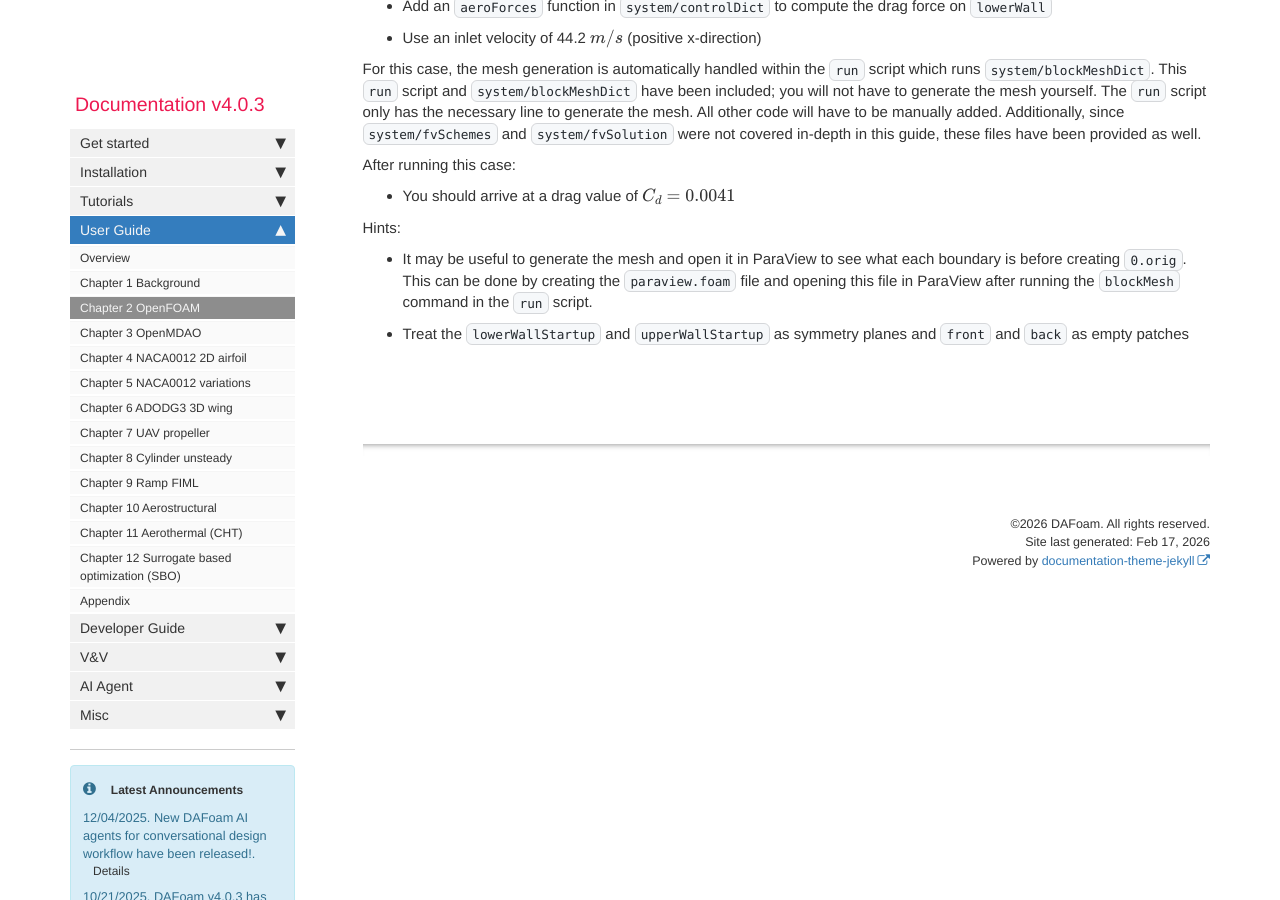
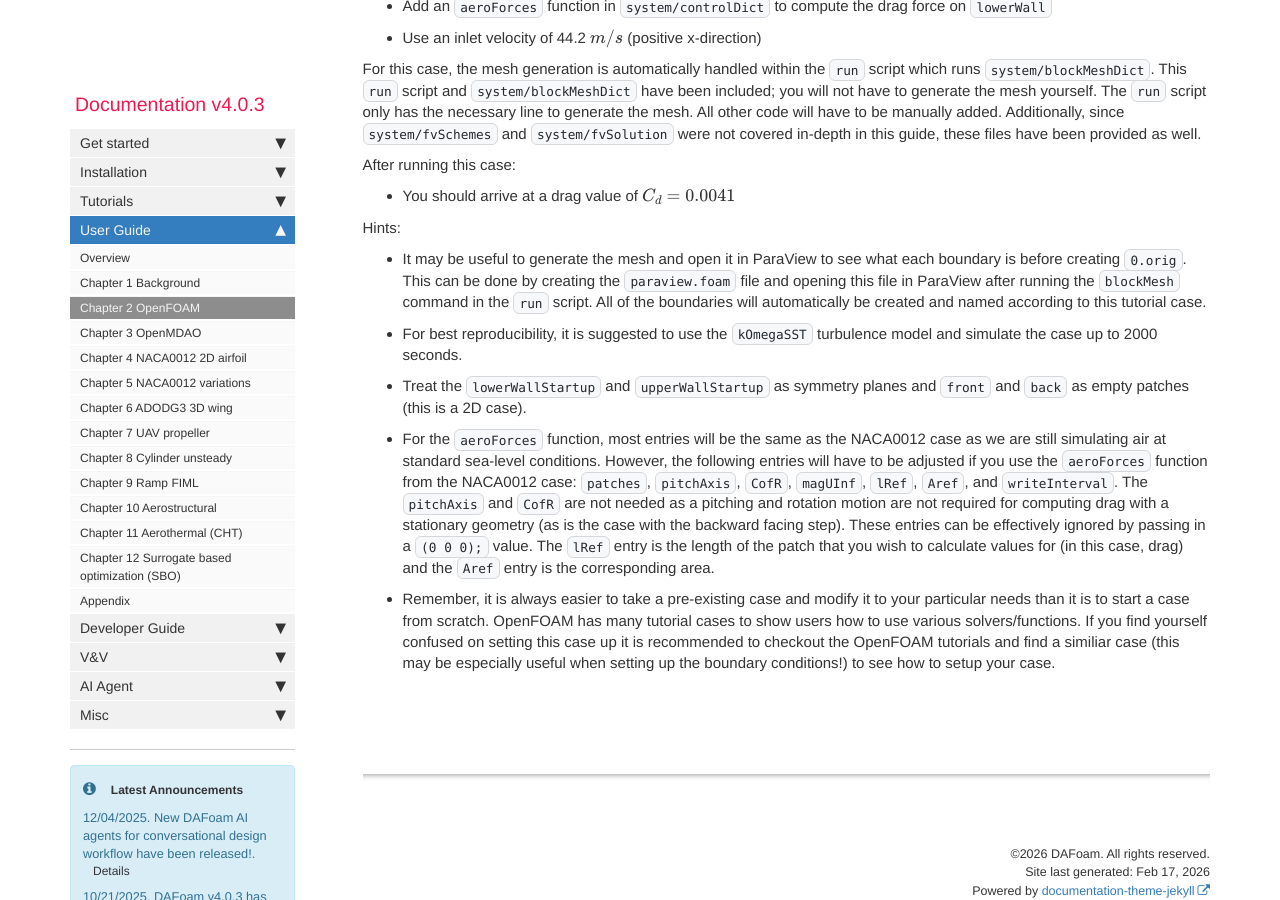
Before and after one commit to DAFoam/DAFoam.github.io, a Jekyll site: the page built from pages/mydoc/mydoc_user_guide_openfoam.md, in a window 1280 px wide and 900 px high, scrolled down 16402 px. Built offline with Jekyll 4.4.1, drawn with Linux system fonts in a browser that asks for light colours; comment, search, counter and statistics services are not loaded.

Commit message:
updating with a few changes to the OpenFOAM user guide hints and correcting links

```diff
--- a/pages/mydoc/mydoc_user_guide_openfoam.md
+++ b/pages/mydoc/mydoc_user_guide_openfoam.md
@@ -22,7 +22,7 @@ After reading this chapter, you should be able to:
 OpenFOAM (Open-source Field Operation And Manipulation) is a free open-source finite-volume CFD solver. OpenFOAM is primarily written in C++ and comes with libraries to help facilitate numerical operations on field values. OpenFOAM also has a wide range of utilities for pre- and post-processing, such as mesh generation/quality checks and support for ParaView (for post-process visualization). There are three main branches of OpenFOAM: ESI OpenCFD, The OpenFOAM Foundation, and Extended Project. DAFoam only supports the ESI OpenCFD version, the OpenFOAM version discussed within this document.
 
 ### Follow Along
-This document contains basic information related to setting up OpenFOAM for the steady-state [NACA0012 simulation](https://github.com/DAFoam/user_guide_files/tree/main/Chapter2_OpenFOAM). We will discuss every file within this case in an effort to clarify the various aspects of OpenFOAM.
+This document contains basic information related to setting up OpenFOAM for the steady-state [NACA0012 simulation](https://github.com/DAFoam/user_guide_files/tree/main/Chapter2_OpenFOAM/NACA0012). We will discuss every file within this case in an effort to clarify the various aspects of OpenFOAM.
 
 To help with clarity, below is the file/folder structure for the NACA0012 case. As a general overview: `0.orig` contains boundary conditions and initial field values, `constant` handles flow properties (such as turbulence model and fluid modeling parameters), and `system` controls the numerical discretization, equation solution parameters, etc. This document serves as detailed documentation for these directories.
 
@@ -280,7 +280,7 @@ transportModel Newtonian;  // transport model being used
 
 nu    1.5e-5;              // dynamic viscosity
 Pr    0.7;                 // Prandtl number
-Prt   0.85;                 // turbulent Prandtl number
+Prt   0.85;                // turbulent Prandtl number
 </pre>
 
 The first entry tells OpenFOAM which transport model to use. The Newtonian transport model used in the NACA0012 case assumes a constant dynamic viscosity (nu). Hence, the following entry, `nu`, where we give this constant value for OpenFOAM to use. The value used here, $1.5e-5$ is a typical value used for modeling air.
@@ -545,7 +545,7 @@ It is recommended to run this NACA0012 case in parallel as that will speed up th
 
 ## Questions
 
-Construct a new case of a [backward facing step](https://github.com/DAFoam/user_guide_files/tree/main/Chapter2_OpenFOAM) and compute the drag along the bottom wall:
+Construct a new case of a [backward facing step](https://github.com/DAFoam/user_guide_files/tree/main/Chapter2_OpenFOAM/backwardFacingStep) and compute the drag along the bottom wall:
 
 - Add an `aeroForces` function in `system/controlDict` to compute the drag force on `lowerWall`
 
@@ -560,38 +560,14 @@ After running this case:
 
 Hints:
 
-- It may be useful to generate the mesh and open it in ParaView to see what each boundary is before creating `0.orig`. This can be done by creating the `paraview.foam` file and opening this file in ParaView after running the `blockMesh` command in the `run` script.
+- It may be useful to generate the mesh and open it in ParaView to see what each boundary is before creating `0.orig`. This can be done by creating the `paraview.foam` file and opening this file in ParaView after running the `blockMesh` command in the `run` script. All of the boundaries will automatically be created and named according to this tutorial case.
 
-- Treat the `lowerWallStartup` and `upperWallStartup` as symmetry planes and `front` and `back` as empty patches
+- For best reproducibility, it is suggested to use the `kOmegaSST` turbulence model and simulate the case up to 2000 seconds.
 
+- Treat the `lowerWallStartup` and `upperWallStartup` as symmetry planes and `front` and `back` as empty patches (this is a 2D case).
 
+- For the `aeroForces` function, most entries will be the same as the NACA0012 case as we are still simulating air at standard sea-level conditions. However, the following entries will have to be adjusted if you use the `aeroForces` function from the NACA0012 case: `patches`, `pitchAxis`, `CofR`, `magUInf`, `lRef`, `Aref`, and `writeInterval`. The `pitchAxis` and `CofR` are not needed as a pitching and rotation motion are not required for computing drag with a stationary geometry (as is the case with the backward facing step). These entries can be effectively ignored by passing in a `(0 0 0);` value. The `lRef` entry is the length of the patch that you wish to calculate values for (in this case, drag) and the `Aref` entry is the corresponding area.
 
-
-
-
-
-
-
-
-
-
-
-
-
-
-
-
-
-
-
-
-
-
-
-
-
-
-
-
+- Remember, it is always easier to take a pre-existing case and modify it to your particular needs than it is to start a case from scratch. OpenFOAM has many tutorial cases to show users how to use various solvers/functions. If you find yourself confused on setting this case up it is recommended to checkout the OpenFOAM tutorials and find a similiar case (this may be especially useful when setting up the boundary conditions!) to see how to setup your case.
 
 {% include links.html %}
```
